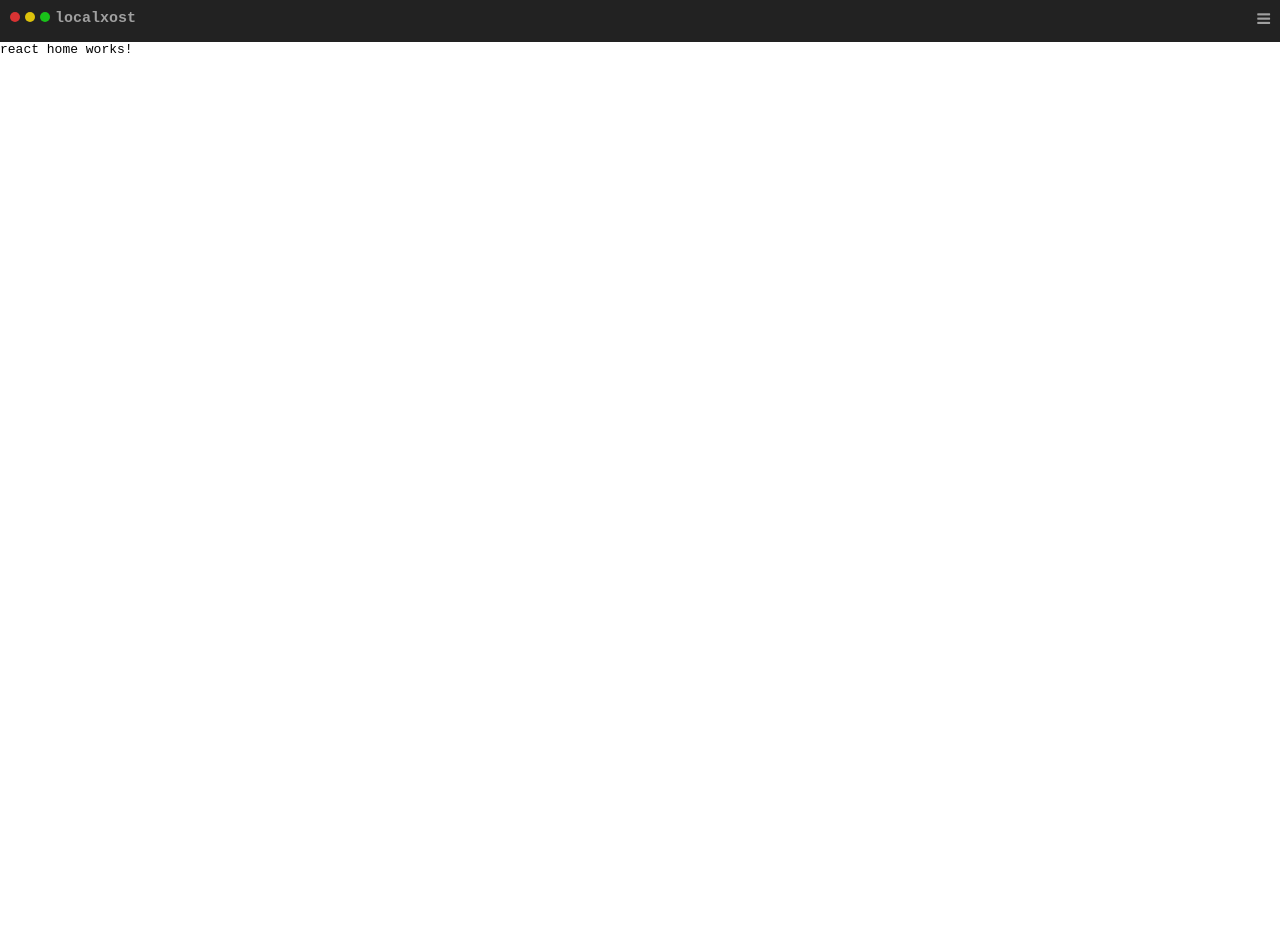
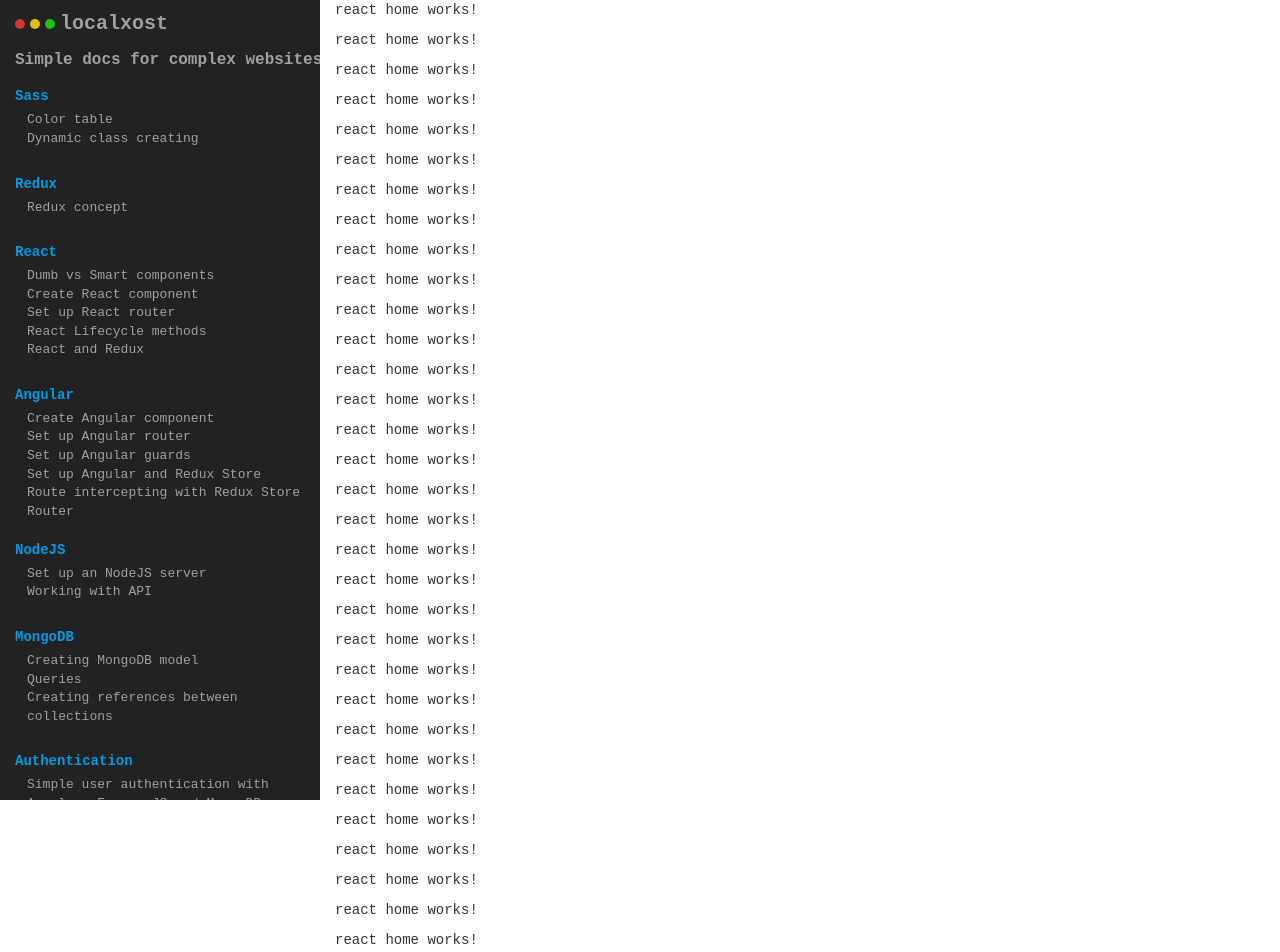
Before and after one commit to ivulovic/localxost, an Angular app: page /react in a window 1280 px wide. Shown: the top 952 px of the page. Before the commit the page ends 800 px from the top, so only its background shows below. Built offline with nearby package versions, Linux system fonts and the light colour scheme.

Commit message:
added bootstrap, added sidebar

```diff
--- a/angular.json
+++ b/angular.json
@@ -26,11 +26,15 @@
               "src/favicon.ico",
               "src/assets"
             ],
-            "styles": [
-              "src/styles.scss",
-              "node_modules/font-awesome/css/font-awesome.css"
+            "styles":[
+              "node_modules/font-awesome/css/font-awesome.min.css",
+              "node_modules/bootstrap/dist/css/bootstrap.min.css",
+              "src/styles.scss"
             ],
-            "scripts": []
+            "scripts": [
+              "node_modules/jquery/dist/jquery.min.js",
+              "node_modules/bootstrap/dist/js/bootstrap.min.js"
+            ]
           },
           "configurations": {
             "production": {
--- a/package.json
+++ b/package.json
@@ -24,9 +24,11 @@
     "@angular/platform-browser": "^6.0.0",
     "@angular/platform-browser-dynamic": "^6.0.0",
     "@angular/router": "^6.0.0",
+    "bootstrap": "^3.3.7",
     "core-js": "^2.5.4",
     "express": "^4.16.3",
     "font-awesome": "^4.7.0",
+    "jquery": "^3.3.1",
     "rxjs": "^6.0.0",
     "zone.js": "^0.8.26"
   },
--- a/src/app/app.component.html
+++ b/src/app/app.component.html
@@ -1,2 +1,71 @@
-<Header></Header>
-<router-outlet></router-outlet>
+<div class="col-xs-12 col-md-3 col-lg-3 sidebar-wrapper fixed-scroll ">
+  <div class="no-scrollbar no-hover">
+
+    <Header></Header>
+
+    <div class="sidebar-bold">Simple docs for complex websites.</div>
+
+
+    <div class="scroll-header">Sass</div>
+    <div class="scroll-content">
+      <div>Color table</div>
+      <div>Dynamic class creating</div>
+    </div>
+
+    <div class="scroll-header">Redux</div>
+    <div class="scroll-content">
+      <div>Redux concept</div>
+    </div>
+
+    <div class="scroll-header">React</div>
+    <div class="scroll">
+      <div class="scroll-content">
+        <div>Dumb vs Smart components</div>
+        <div>Create React component</div>
+        <div>Set up React router</div>
+        <div>React Lifecycle methods</div>
+        <div>React and Redux</div>
+      </div>
+    </div>
+
+    <div class="scroll-header">Angular</div>
+    <div class="scroll-content">
+      <div>Create Angular component</div>
+      <div>Set up Angular router</div>
+      <div>Set up Angular guards</div>
+      <div>Set up Angular and Redux Store</div>
+      <div>Route intercepting with Redux Store Router</div>
+      <div>Combine guards with Redux</div>
+    </div>
+
+    <div class="scroll-header">NodeJS</div>
+    <div class="scroll-content">
+      <div>Set up an NodeJS server</div>
+      <div>Working with API</div>
+    </div>
+
+    <div class="scroll-header">MongoDB</div>
+    <div class="scroll-content">
+      <div>Creating MongoDB model</div>
+      <div>Queries</div>
+      <div>Creating references between collections</div>
+    </div>
+
+    <div class="scroll-header">Authentication</div>
+    <div class="scroll-content">
+      <div>Simple user authentication with Angular, ExpressJS and MongoDB</div>
+    </div>
+
+    <div class="scroll-header">Deployment</div>
+    <div class="scroll-content">
+      <div>Deploy an Angular app to Heroku</div>
+      <div>Deploy an PHP app to the free hosting</div>
+    </div>
+
+    <div class="sidebar-bold">The end.</div>
+  </div>
+
+</div>
+<div class="col-xs-12 col-md-9 col-lg-9 pull-right">
+  <router-outlet></router-outlet>
+</div>
--- a/src/app/core/components/header/header.component.html
+++ b/src/app/core/components/header/header.component.html
@@ -1,5 +1,5 @@
 <div class="background-dark dots-header">
-  <div routerLink="/" class="left unselectable pointer">
+  <div routerLink="/" class="pull-left unselectable pointer">
     <div class="dots">
       <div class="dot red-background"></div>
       <div class="dot yellow-background"></div>
@@ -9,15 +9,14 @@
       <span class="header-title">localxost</span>
     </div>
   </div>
-  <div class="right">
-    <ul class="menu">
-      <li><button type="button" class="button-link" (click)="toggleMenu()"><Icon icon="bars" color="dirty"></Icon></button></li>
-      <div class="menu-responsive hidden" (click)="toggleMenu()">
-        <li><a routerLink="/react">react</a></li>
-        <li><a routerLink="/angular">angular</a></li>
-      </div>
-
-    </ul>
-  </div>
+  <!--<div class="pull-right">-->
+    <!--<ul class="menu">-->
+      <!--<li><button type="button" class="button-link" (click)="toggleMenu()"><Icon icon="bars" color="dirty"></Icon></button></li>-->
+      <!--<div class="menu-responsive hidden" (click)="toggleMenu()">-->
+        <!--<li><a routerLink="/react">react</a></li>-->
+        <!--<li><a routerLink="/angular">angular</a></li>-->
+      <!--</div>-->
+    <!--</ul>-->
+  <!--</div>-->
   <div class="clear"></div>
 </div>
--- a/src/app/react/components/home/home.component.html
+++ b/src/app/react/components/home/home.component.html
@@ -1,3 +1,198 @@
 <p>
   react home works!
 </p>
+<p>
+  react home works!
+</p>
+<p>
+  react home works!
+</p>
+<p>
+  react home works!
+</p>
+<p>
+  react home works!
+</p>
+<p>
+  react home works!
+</p>
+<p>
+  react home works!
+</p>
+<p>
+  react home works!
+</p>
+<p>
+  react home works!
+</p>
+<p>
+  react home works!
+</p>
+<p>
+  react home works!
+</p>
+<p>
+  react home works!
+</p>
+<p>
+  react home works!
+</p>
+<p>
+  react home works!
+</p>
+<p>
+  react home works!
+</p>
+<p>
+  react home works!
+</p>
+<p>
+  react home works!
+</p>
+<p>
+  react home works!
+</p>
+<p>
+  react home works!
+</p>
+<p>
+  react home works!
+</p>
+<p>
+  react home works!
+</p>
+<p>
+  react home works!
+</p>
+<p>
+  react home works!
+</p>
+<p>
+  react home works!
+</p>
+<p>
+  react home works!
+</p>
+<p>
+  react home works!
+</p>
+<p>
+  react home works!
+</p>
+<p>
+  react home works!
+</p>
+<p>
+  react home works!
+</p>
+<p>
+  react home works!
+</p>
+<p>
+  react home works!
+</p>
+<p>
+  react home works!
+</p>
+<p>
+  react home works!
+</p>
+<p>
+  react home works!
+</p>
+<p>
+  react home works!
+</p>
+<p>
+  react home works!
+</p>
+<p>
+  react home works!
+</p>
+<p>
+  react home works!
+</p>
+<p>
+  react home works!
+</p>
+<p>
+  react home works!
+</p>
+<p>
+  react home works!
+</p>
+<p>
+  react home works!
+</p>
+<p>
+  react home works!
+</p>
+<p>
+  react home works!
+</p>
+<p>
+  react home works!
+</p>
+<p>
+  react home works!
+</p>
+<p>
+  react home works!
+</p>
+<p>
+  react home works!
+</p>
+<p>
+  react home works!
+</p>
+<p>
+  react home works!
+</p>
+<p>
+  react home works!
+</p>
+<p>
+  react home works!
+</p>
+<p>
+  react home works!
+</p>
+<p>
+  react home works!
+</p>
+<p>
+  react home works!
+</p>
+<p>
+  react home works!
+</p>
+<p>
+  react home works!
+</p>
+<p>
+  react home works!
+</p>
+<p>
+  react home works!
+</p>
+<p>
+  react home works!
+</p>
+<p>
+  react home works!
+</p>
+<p>
+  react home works!
+</p>
+<p>
+  react home works!
+</p>
+<p>
+  react home works!
+</p>
+<p>
+  react home works!
+</p>
+<p>
+  react home works!
+</p>
--- a/src/styles.scss
+++ b/src/styles.scss
@@ -51,15 +51,16 @@
 
 *{
   padding: 0px;
-  margin:0px;
+  margin: 0px;
+  outline: none!important;
+  border: none!important;
   font-family: monospace;
-  outline: none;
 }
 
 /**HEADER START**/
 
 .dots-header{
-  padding: 10px;
+  padding: 10px 0px;
   cursor: default;
 }
 .red-background{
@@ -87,13 +88,12 @@
   display: inline-block;
   color: $dirty;
   font-weight: bold;
-  font-size: 15px;
+  font-size: 20px;
   .header-title{
     margin: 0px 0px 0px 5px;
   }
 }
 .menu{
-  display: inline-block;
   position: relative;
   font-size: 15px;
   li{
@@ -130,6 +130,37 @@
 
 /**HEADER END**/
 
+.fixed-scroll{
+  position: fixed;
+}
+.scroll-content{
+  padding-left: 10px;
+  padding-right: 40px;
+  font-size: 13px;
+  margin-bottom: 25px;
+  border-left: 2px solid transparent !important;
+  max-height: 105px;
+  overflow: auto;
+  margin-right: -20px;
+  @extend .transition;
+  &:hover{
+    border-left: 2px solid #444343!important;
+  }
+}
+
+.no-scrollbar{
+  height: 100%;
+  overflow: hidden;
+  overflow-y: scroll;
+  margin-right: -40px;
+}
+
+.scroll-header{
+  margin-bottom: 5px;
+  font-weight: bold;
+  color: $blue;
+}
+
 .button-link{
   color: $dirty;
   font-weight: bold;
@@ -139,8 +170,34 @@
   outline: none;
 }
 
+.sidebar-wrapper{
+  @extend .background-dark;
+  @extend .color-dirty;
+  max-height: 100%;
+  height: 100vh;
+  overflow: hidden;
+}
+
+.sidebar-bold{
+  font-weight: bold;
+  font-size: 16px;
+  margin-bottom: 15px;
+}
+
+
 /*GENERAL*/
-
+.no-hover{
+  border: none!important;
+  &:hover{
+    border: none!important;
+  }
+}
+.relative{
+  position: relative;
+}
+.absolute{
+  position: absolute;
+}
 .pointer{
   cursor: pointer;
 }
@@ -236,3 +293,9 @@
   }
 
 }
+
+@media only screen and (max-width: 992px) {
+  .fixed-scroll{
+    position: relative;
+  }
+}
```
Also changed, not shown: 1 other file (tests, documents, lock files or other folders).
